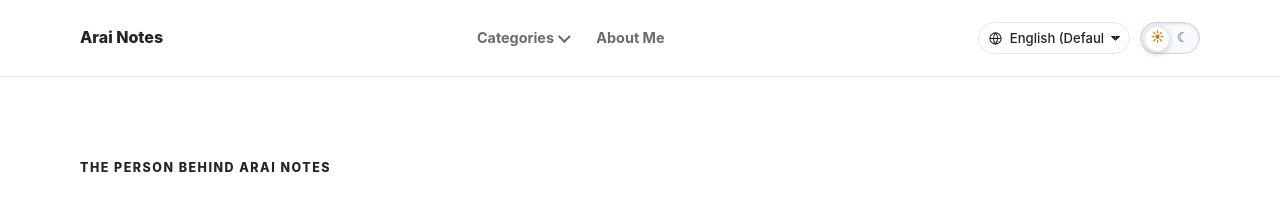
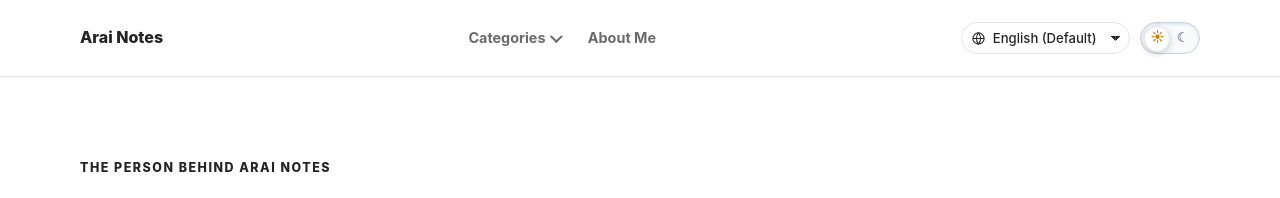
Before and after one commit to araisantai/araisantai.github.io, a Jekyll site: the page built from index.html, in a window 1280 px wide. Shown: the top 198 px of the page. Built offline with Jekyll 4.4.1, drawn with Linux system fonts in a browser that asks for light colours.

Commit message:
Widen the language picker for English (Default)

```diff
--- a/assets/css/main.scss
+++ b/assets/css/main.scss
@@ -346,7 +346,7 @@ button {
 
 .lang-picker__select {
   height: 2rem;
-  max-width: 9.5rem;
+  max-width: 11.5rem;
   padding-block: 0;
   padding-inline: 1.9rem 1.6rem;
   background-color: var(--surface);
```
